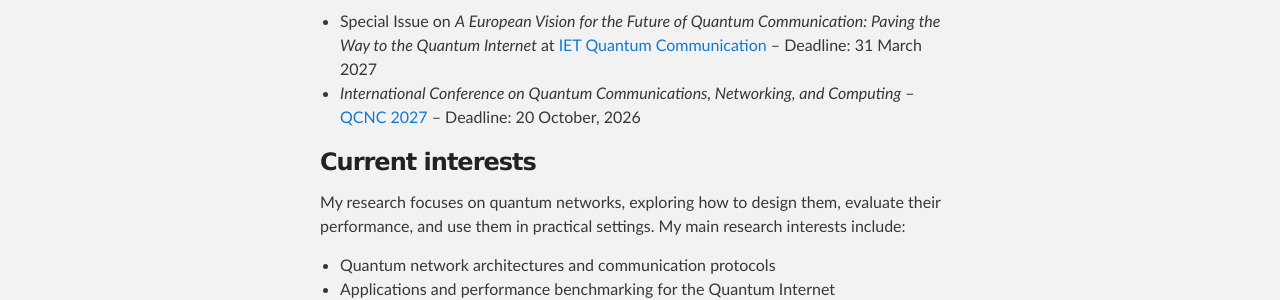
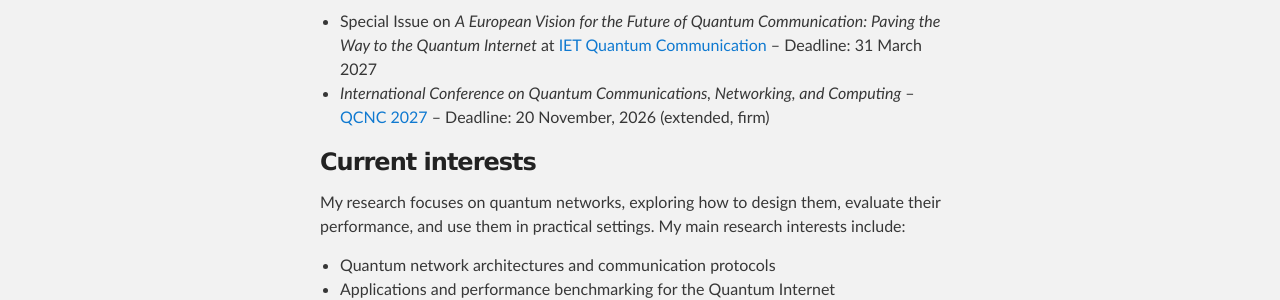
Before and after one commit to ccicconetti/ccicconetti.github.io, a Jekyll site: the page built from index.md, in a window 1280 px wide. Shown: the part 399-699 px from the top of the page. Built offline with Jekyll 4.4.1, drawn with Linux system fonts in a browser that asks for light colours.

Commit message:
Updated QCNC 2027 submission

```diff
--- a/index.md
+++ b/index.md
@@ -10,7 +10,7 @@ Check out my [short bio](bio.md).
 ### Call for papers
 
 - Special Issue on _Α European Vision for the Future of Quantum Communication: Paving the Way to the Quantum Internet_ at [IET Quantum Communication](https://ietresearch. onlinelibrary.wiley.com/hub/journal/26328925/call-for-papers/si-2026-001123) -- Deadline: 31 March 2027
-- _International Conference on Quantum Communications, Networking, and Computing_ -- [QCNC 2027](https://www.qcnc.org/2027/) -- Deadline: 20 October, 2026
+- _International Conference on Quantum Communications, Networking, and Computing_ -- [QCNC 2027](https://www.qcnc.org/2027/) -- Deadline: 20 November, 2026 (extended, firm)
 
 ### Current interests
 
```
